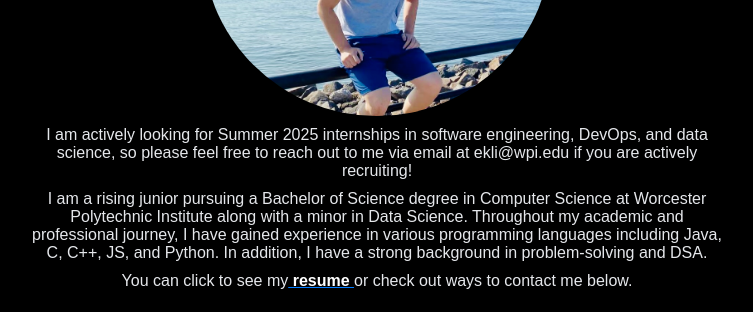
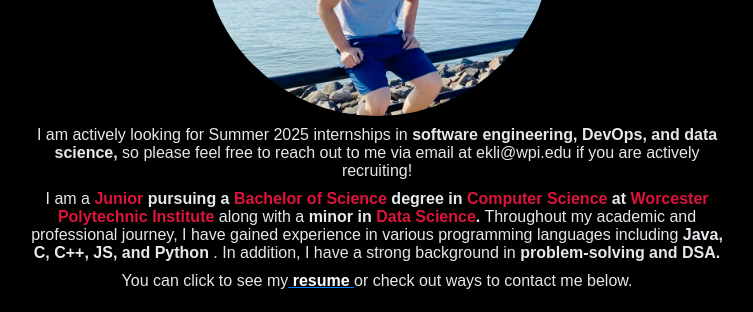
Before and after one commit to EricLi3/Personal-Site, a React (Create React App) app: page / in a window 1280 px wide. Shown: the part 1160-1472 px from the top of the page, without its empty margins (263-1016 px from the left). Built offline with nearby package versions, Linux system fonts and the light colour scheme.

Commit message:
Coloring for important info

```diff
--- a/src/components/aboutme/AboutMe.jsx
+++ b/src/components/aboutme/AboutMe.jsx
@@ -45,9 +45,10 @@ const AboutMe = () => {
               />
             </div>
             <p>
-              I am actively looking for Summer 2025 internships in software engineering, DevOps, and data science, so please feel free to reach out to me via email at ekli@wpi.edu if you are actively recruiting!
+              I am actively looking for Summer 2025 internships in <b>software engineering, DevOps, and data science, </b> so please feel free to reach out to me via email at ekli@wpi.edu if you are actively recruiting!
             </p>
-            <p>I am a rising junior pursuing a Bachelor of Science degree in Computer Science at Worcester Polytechnic Institute along with a minor in Data Science. Throughout my academic and professional journey, I have gained experience in various programming languages including Java, C, C++, JS, and Python. In addition, I have a strong background in problem-solving and DSA.
+            <p>
+              I am a <b><span style={{ color: 'crimson' }}>Junior</span> pursuing a <span style={{ color: 'crimson' }}>Bachelor of Science</span> degree in <span style={{ color: 'crimson' }}>Computer Science</span> at <span style={{ color: 'crimson' }}>Worcester Polytechnic Institute</span></b> along with a <b>minor in <span style={{ color: 'crimson' }}>Data Science</span>.</b> Throughout my academic and professional journey, I have gained experience in various programming languages including <b>Java, C, C++, JS, and Python </b>. In addition, I have a strong background in <b>problem-solving and DSA.</b>
             </p>
             <p>
               You can click to see my
```
Also changed, not shown: 7 other files (tests, documents, lock files or other folders).
